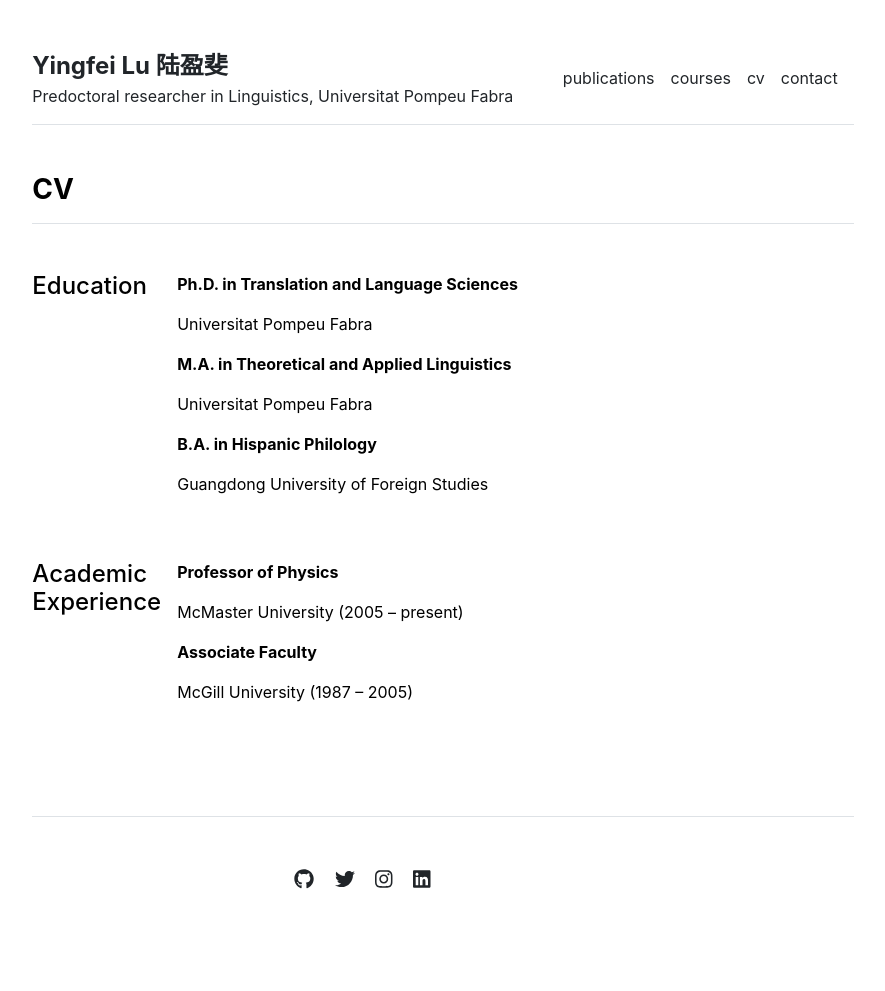
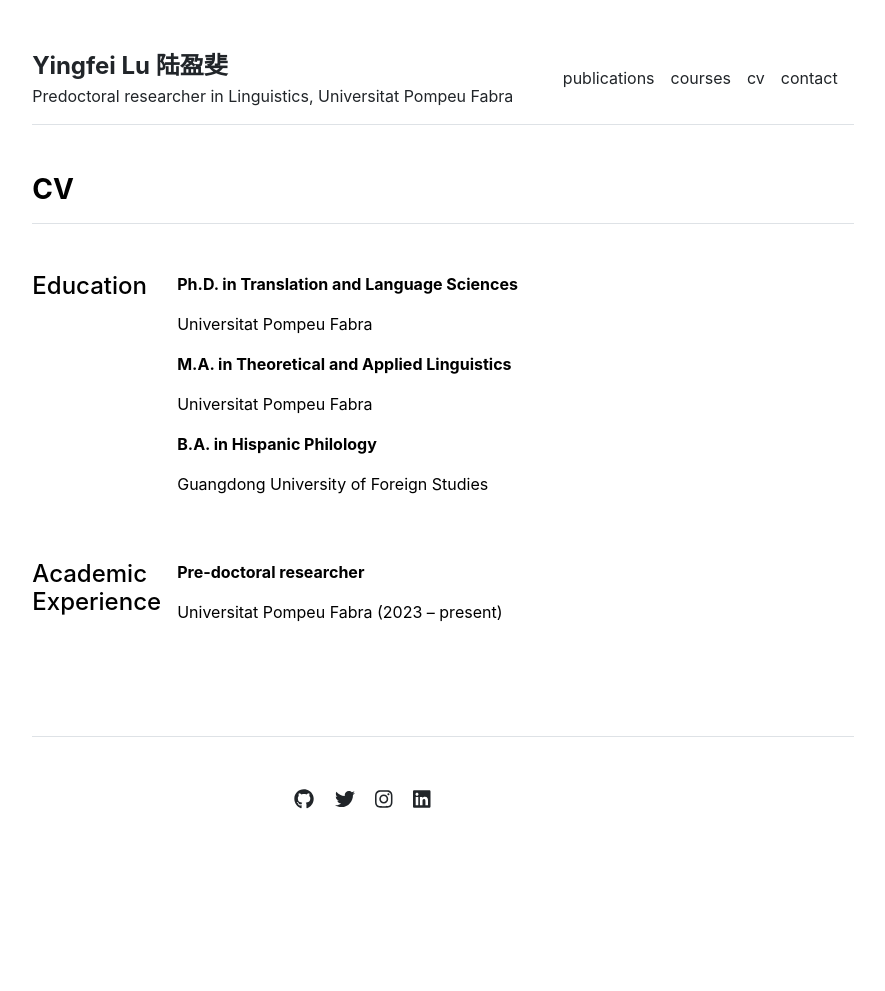
Before and after one commit to YingfeiLu/yingfeilu.github.io, a Jekyll site: the page built from cv.md, in a window 1280 px wide. Shown: the whole page, without its empty margins (197-1082 px from the left). Built offline with Jekyll 4.4.1, drawn with Linux system fonts in a browser that asks for light colours; after the commit the page ends 911 px from its top, so only the background shows below that.

Commit message:
Update academic-experience.yml

```diff
--- a/_data/cv/academic-experience.yml
+++ b/_data/cv/academic-experience.yml
@@ -1,5 +1,2 @@
-- title: 'Professor of Physics'
-  description: 'McMaster University (2005 – present)'
-
-- title: 'Associate Faculty'
-  description: 'McGill University (1987 – 2005)'
+- title: 'Pre-doctoral researcher'
+  description: 'Universitat Pompeu Fabra (2023 – present)'
```
